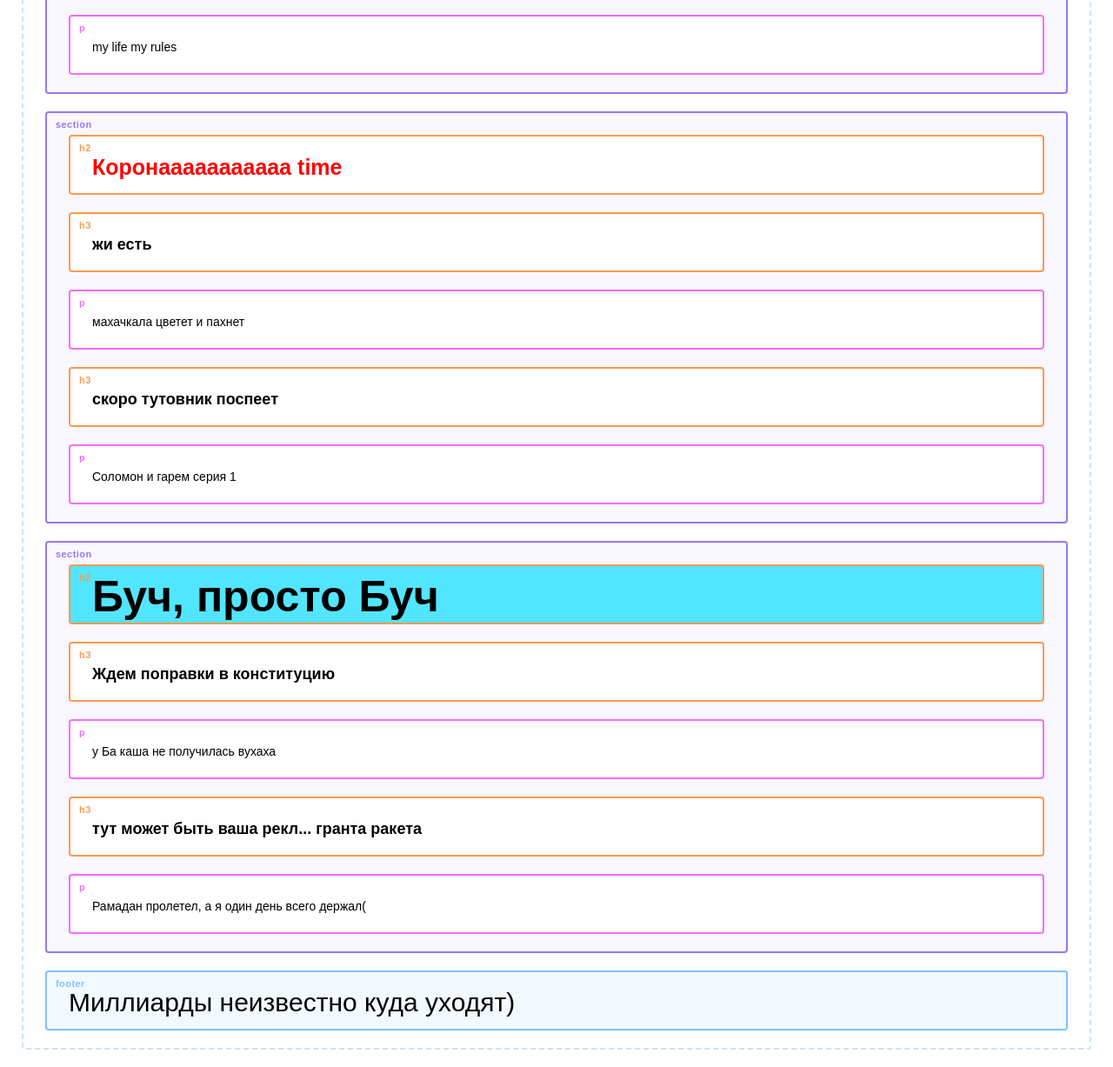
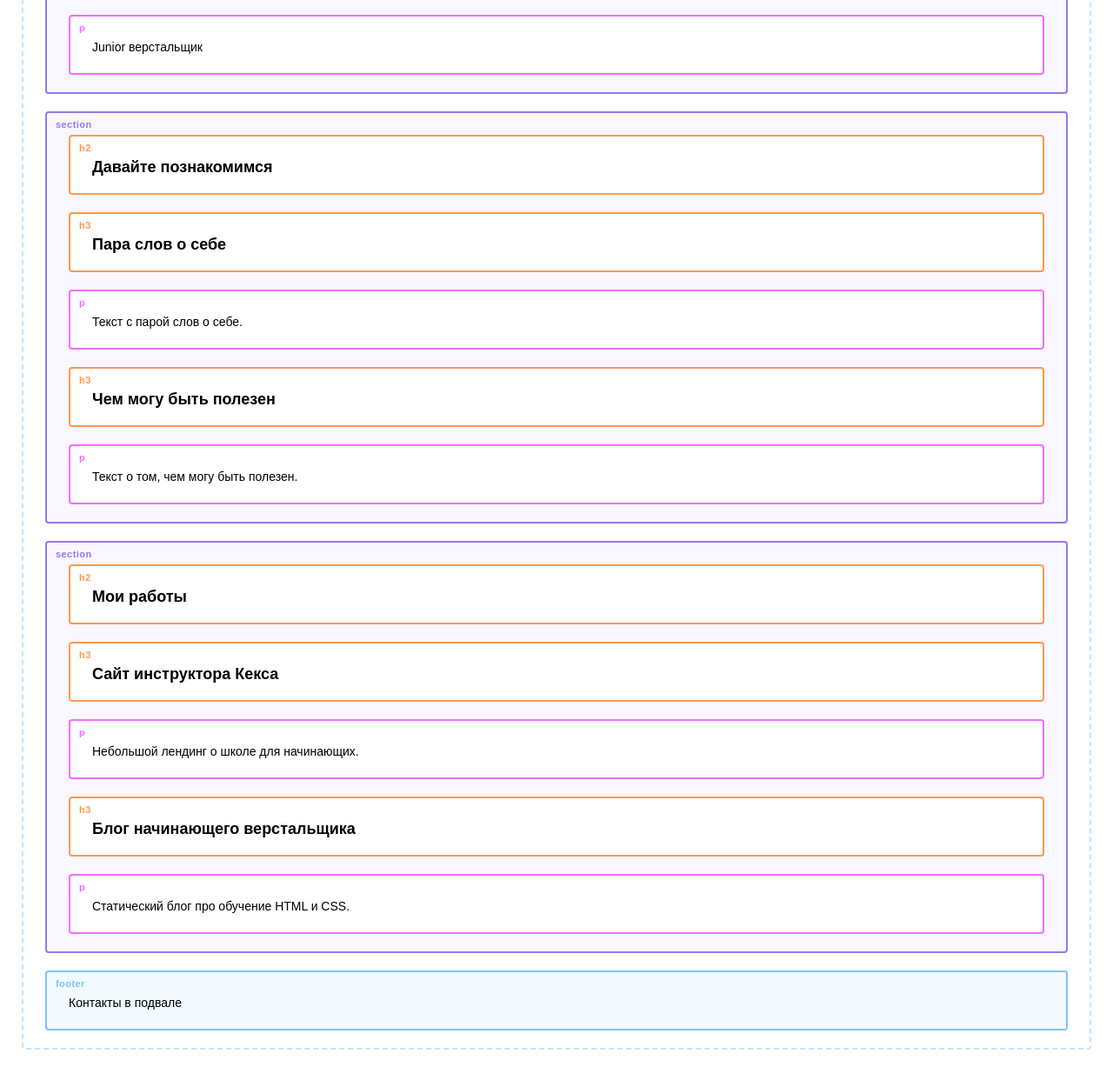
Before and after one commit to limbo088/docase, a plain HTML site: page index.html in a window 1280 px wide. Shown: the part 240-1467 px from the top of the page at 87% size. Drawn offline with Linux system fonts and the light colour scheme.

Commit message:
Add files via upload

```diff
--- a/index.html
+++ b/index.html
@@ -3,40 +3,39 @@
   <head>
     <meta charset="UTF-8">
     <link rel="stylesheet" href="outlines.css">
-    <link rel="stylesheet" href="style.css">
-    <title>Семендер полный тохта!</title>
+    <title>Портфолио Junior верстальщика</title>
   </head>
 
   <body>
     <header class="page-header">
-      Омииииинаааааааааааааааа!!!
+      Контакты в шапке
     </header>
 
     <section class="hero-image">
-      <h1 class="heading">Семендер сила! АУЕ</h1>
-      <p>my life my rules</p>
+      <h1 class="heading">Неопознанный Енот</h1>
+      <p>Junior верстальщик</p>
     </section>
 
     <section class="intro">
-      <h2 class="subheadingg">Коронааааааааааа time</h2>
-      <h3>жи есть</h3>
-      <p>махачкала цветет и пахнет</p>
-      <h3>скоро тутовник поспеет</h3>
-      <p>Соломон и гарем серия 1</p>
+      <h2 class="subheading">Давайте познакомимся</h2>
+      <h3>Пара слов о себе</h3>
+      <p>Текст с парой слов о себе.</p>
+      <h3>Чем могу быть полезен</h3>
+      <p>Текст о том, чем могу быть полезен.</p>
     </section>
 
     <section class="portfolio">
-      <h2 class="subheading">Буч, просто Буч</h2>
+      <h2 class="subheading">Мои работы</h2>
 
-      <h3>Ждем поправки в конституцию</h3>
-      <p>у Ба каша не получилась вухаха</p>
+      <h3>Сайт инструктора Кекса</h3>
+      <p>Небольшой лендинг о школе для начинающих.</p>
 
-      <h3>тут может быть ваша рекл... гранта ракета</h3>
-      <p>Рамадан пролетел, а я один день всего держал(</p>
+      <h3>Блог начинающего верстальщика</h3>
+      <p>Статический блог про обучение HTML и CSS.</p>
     </section>
 
     <footer class="page-footer">
-      Миллиарды неизвестно куда уходят)
+      Контакты в подвале
     </footer>
   </body>
 </html>
```
